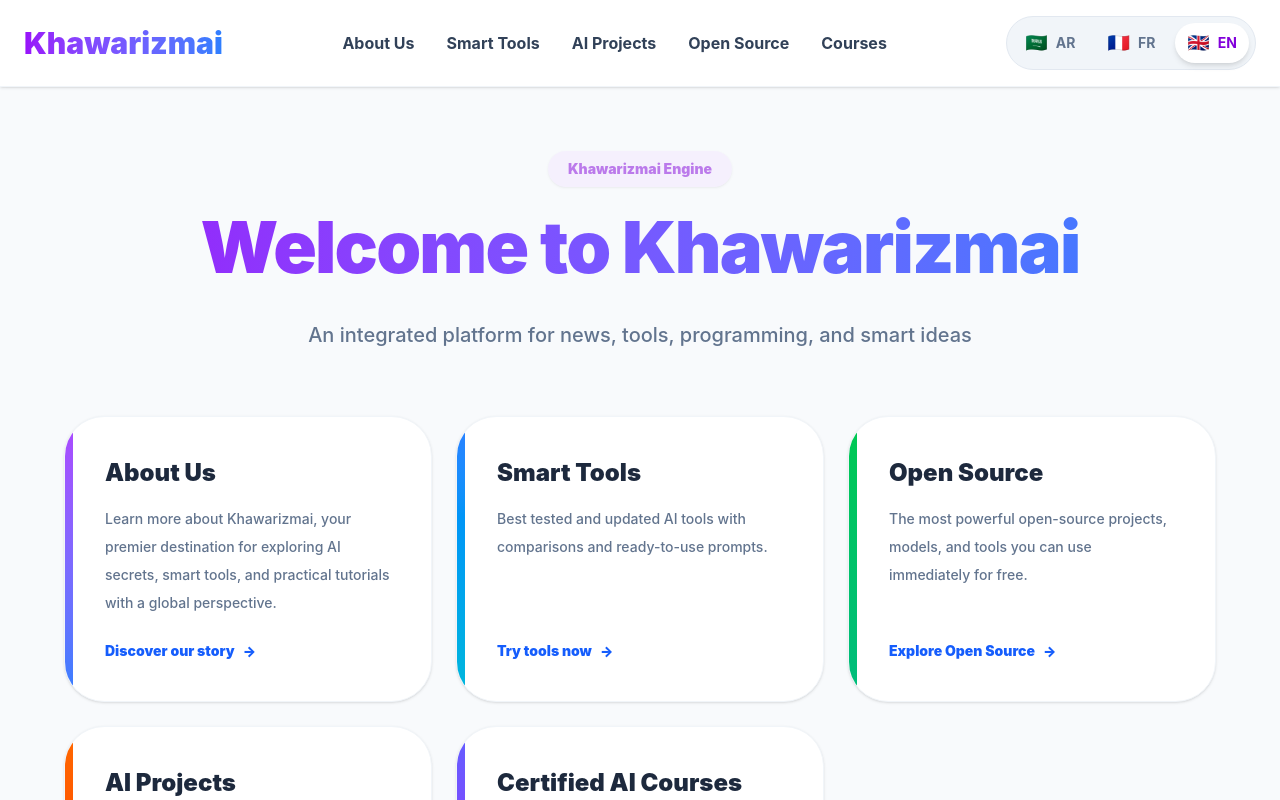
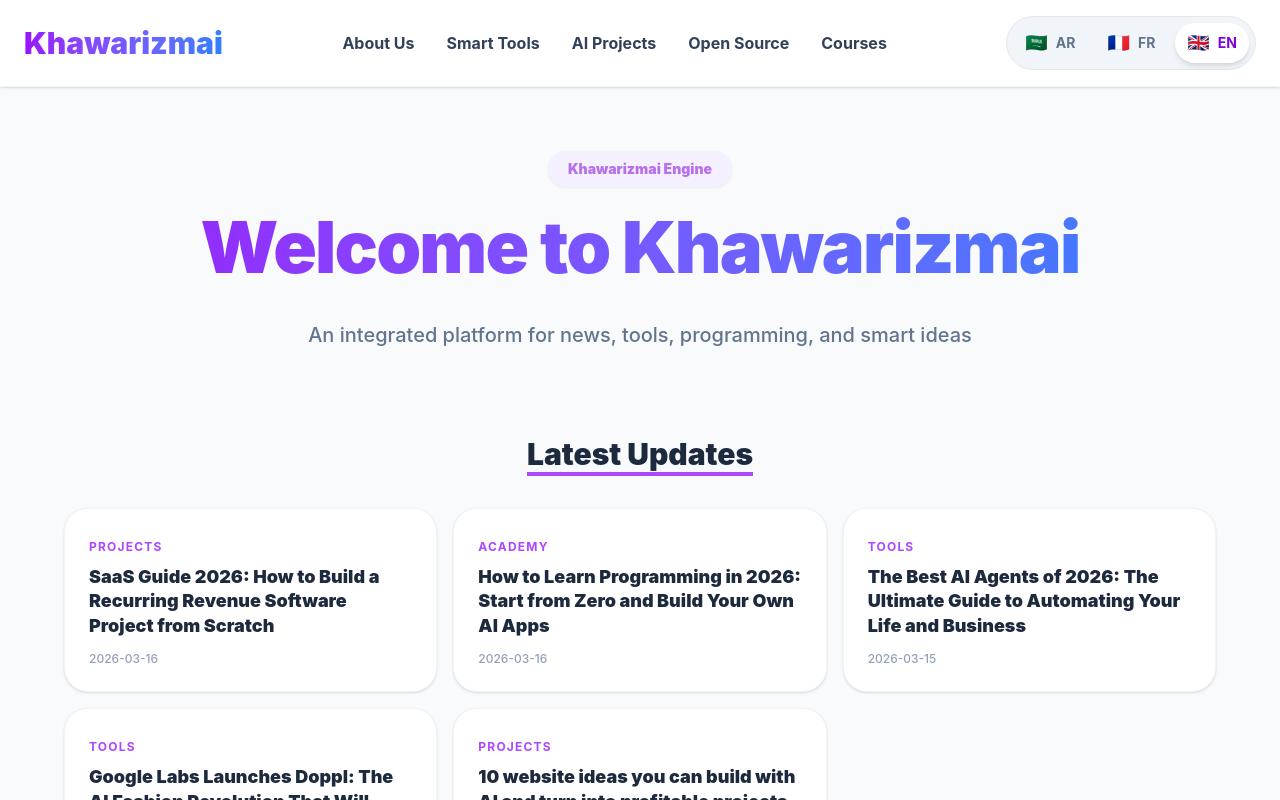
Before and after one commit to imsfaouan/Khawarizmai, a Next.js app: page /en in a window 1280 px wide. Shown: the top 800 px of the page. Built offline with nearby package versions, Linux system fonts and the light colour scheme.

Commit message:
Update homepage layout and sort posts by date

```diff
--- a/app/[lang]/[category]/page.tsx
+++ b/app/[lang]/[category]/page.tsx
@@ -23,6 +23,9 @@
       const { data } = matter(fileContent);
       return { slug: filename.replace('.md', ''), ...data };
     });
+
+    // --- السطر المعدل للترتيب من الأحدث للأقدم ---
+    posts.sort((a, b) => new Date(b.date).getTime() - new Date(a.date).getTime());
   }
 
   return (
--- a/app/[lang]/page.tsx
+++ b/app/[lang]/page.tsx
@@ -1,19 +1,25 @@
 import Link from 'next/link';
+import fs from 'fs';
+import path from 'path';
+import matter from 'gray-matter';
 
 const homeI18n: any = {
   ar: {
     welcome: "مرحباً بك في Khawarizmai",
     subtitle: "منصة متكاملة للأخبار، الأدوات، برمجة، و الأفكار الذكية",
+    latestTitle: "آخر التحديثات والمقالات",
     dir: "rtl"
   },
   fr: {
     welcome: "Bienvenue sur Khawarizmai",
     subtitle: "Une plateforme intégrée pour l'actualité, les outils, la programmation et les idées intelligentes",
+    latestTitle: "Dernières mises à jour",
     dir: "ltr"
   },
   en: {
     welcome: "Welcome to Khawarizmai",
     subtitle: "An integrated platform for news, tools, programming, and smart ideas",
+    latestTitle: "Latest Updates",
     dir: "ltr"
   }
 };
@@ -41,30 +47,79 @@
     en: { title: "Certified AI Courses", desc: "Discover certified global courses to develop your skills in the AI world.", btnText: "Start learning now" } },
 ];
 
+async function getLatestPosts(lang: string) {
+  const categoriesFolders = ['tools', 'open-source', 'projects', 'academy'];
+  let allPosts: any[] = [];
+
+  for (const cat of categoriesFolders) {
+    const dirPath = path.join(process.cwd(), `content/${lang}/${cat}`);
+    if (fs.existsSync(dirPath)) {
+      const files = fs.readdirSync(dirPath);
+      files.forEach(file => {
+        if (file.endsWith('.md')) {
+          const content = fs.readFileSync(path.join(dirPath, file), 'utf-8');
+          const { data } = matter(content);
+          allPosts.push({
+            slug: file.replace('.md', ''),
+            category: cat,
+            title: data.title,
+            date: data.date || '2026-01-01',
+          });
+        }
+      });
+    }
+  }
+
+  return allPosts.sort((a, b) => new Date(b.date).getTime() - new Date(a.date).getTime()).slice(0, 5);
+}
+
 export default async function HomePage(props: { params: Promise<{ lang: string }> }) {
   const { lang } = await props.params;
   const dict = homeI18n[lang] || homeI18n.en;
+  const latestPosts = await getLatestPosts(lang);
 
   return (
-    <div className="min-h-screen bg-slate-50 flex flex-col items-center justify-center p-6" dir={dict.dir}>
-      <div className="max-w-6xl w-full text-center space-y-16">
+    <div className="min-h-screen bg-slate-50 flex flex-col items-center p-6" dir={dict.dir}>
+      <div className="max-w-6xl w-full text-center space-y-16 pb-20">
 
         <header className="space-y-6 pt-10">
           <div className="inline-block px-5 py-2 rounded-full bg-purple-100 text-purple-700 text-sm font-black animate-pulse shadow-sm">
             Khawarizmai Engine
           </div>
-
           <h1 className="text-5xl md:text-7xl font-black tracking-tight pb-3 bg-gradient-to-r from-purple-600 to-blue-500 bg-clip-text text-transparent">
             {dict.welcome}
           </h1>
-
-          {/* الوصف الجديد اللي طلبتي */}
           <p className="text-xl text-slate-500 max-w-2xl mx-auto font-medium leading-relaxed">
             {dict.subtitle}
           </p>
         </header>
 
-        <div className="grid grid-cols-1 md:grid-cols-2 lg:grid-cols-3 gap-6">
+        {/* 1. قسم آخر 5 مقالات (طلع للفوق) */}
+        {latestPosts.length > 0 && (
+          <div className="space-y-8 pt-5">
+            <h3 className="text-3xl font-black text-slate-800 text-start border-b-4 border-purple-500 inline-block">
+              {dict.latestTitle}
+            </h3>
+            <div className="grid grid-cols-1 md:grid-cols-2 lg:grid-cols-3 gap-4">
+              {latestPosts.map((post) => (
+                <Link
+                  key={post.slug}
+                  href={`/${lang}/${post.category}/${post.slug}`}
+                  className="p-6 bg-white rounded-3xl border border-slate-100 shadow-sm hover:shadow-lg transition-all text-start group"
+                >
+                  <span className="text-xs font-bold text-purple-500 uppercase tracking-widest">{post.category}</span>
+                  <h4 className="text-lg font-black text-slate-800 mt-2 group-hover:text-blue-600 transition-colors leading-snug">
+                    {post.title}
+                  </h4>
+                  <p className="text-xs text-slate-400 mt-3 font-medium">{post.date}</p>
+                </Link>
+              ))}
+            </div>
+          </div>
+        )}
+
+        {/* 2. شبكة التصنيفات الأساسية (نزلت لتحت) */}
+        <div className="grid grid-cols-1 md:grid-cols-2 lg:grid-cols-3 gap-6 pt-10 border-t border-slate-200">
           {categories.map((cat: any) => (
             <Link
               key={cat.id}
@@ -72,17 +127,13 @@
               className="group relative p-10 bg-white rounded-[2.5rem] shadow-sm hover:shadow-2xl transition-all duration-500 border border-slate-100 hover:-translate-y-2 overflow-hidden text-start flex flex-col min-h-[220px]"
             >
               <div className={`absolute left-0 top-0 bottom-0 w-2 bg-gradient-to-b ${cat.color} group-hover:w-3 transition-all duration-300`}></div>
-
               <h2 className="text-2xl font-black text-slate-800 mb-4 group-hover:bg-gradient-to-r group-hover:from-purple-600 group-hover:to-blue-500 group-hover:bg-clip-text group-hover:text-transparent transition-all duration-300">
                 {cat[lang]?.title || cat.en.title}
               </h2>
-
               <p className="text-slate-500 text-sm leading-loose mb-6 flex-grow font-medium">
                 {cat[lang]?.desc || cat.en.desc}
               </p>
-
               <div className="mt-auto flex items-center gap-2 text-sm font-black text-blue-600 group-hover:text-purple-600 transition-colors">
-                {/* النص الجديد ديال الزر */}
                 <span>{cat[lang]?.btnText || cat.en.btnText}</span>
                 <span className={`transform transition-transform ${lang === 'ar' ? 'group-hover:-translate-x-2' : 'group-hover:translate-x-2'}`}>
                   {lang === 'ar' ? '←' : '→'}
```
